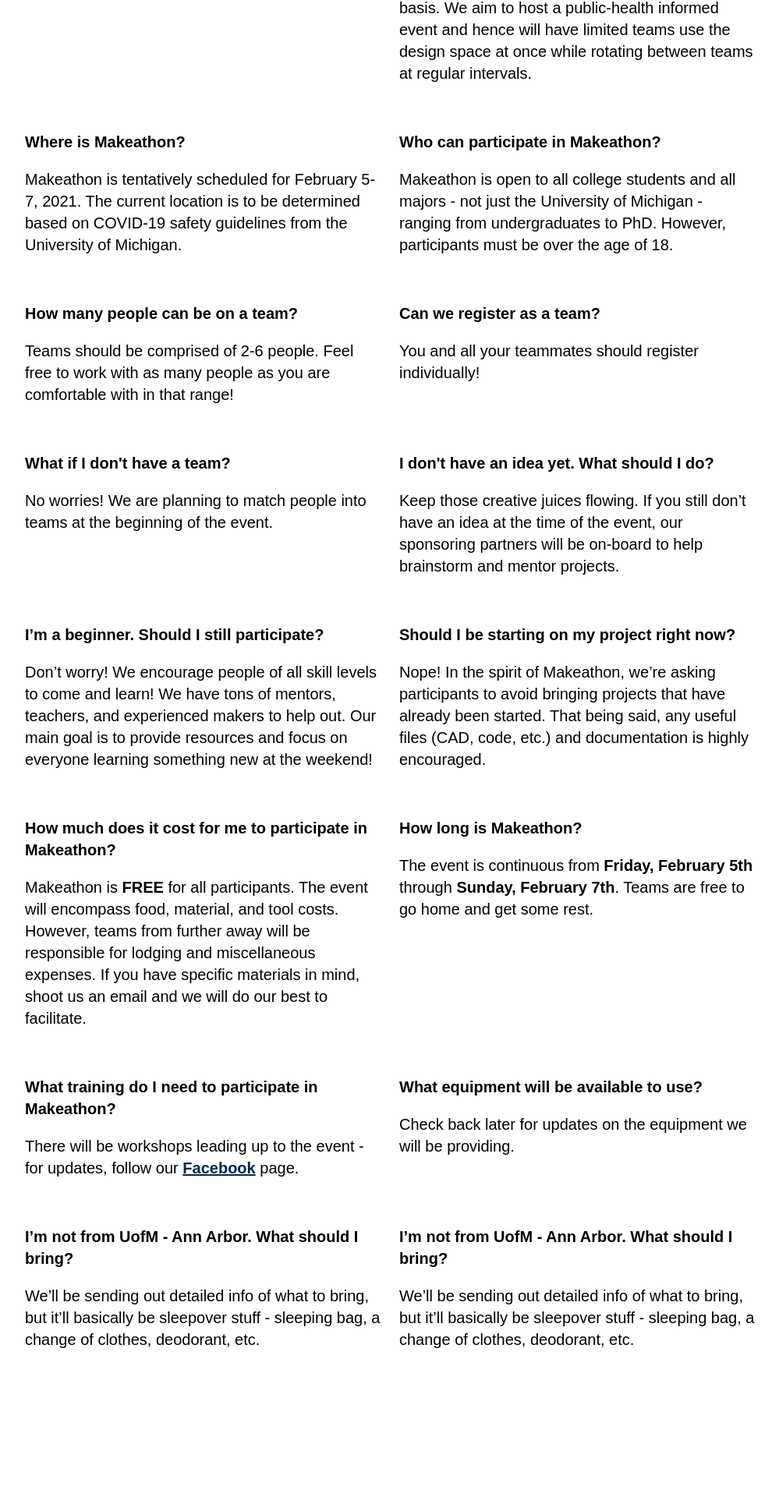
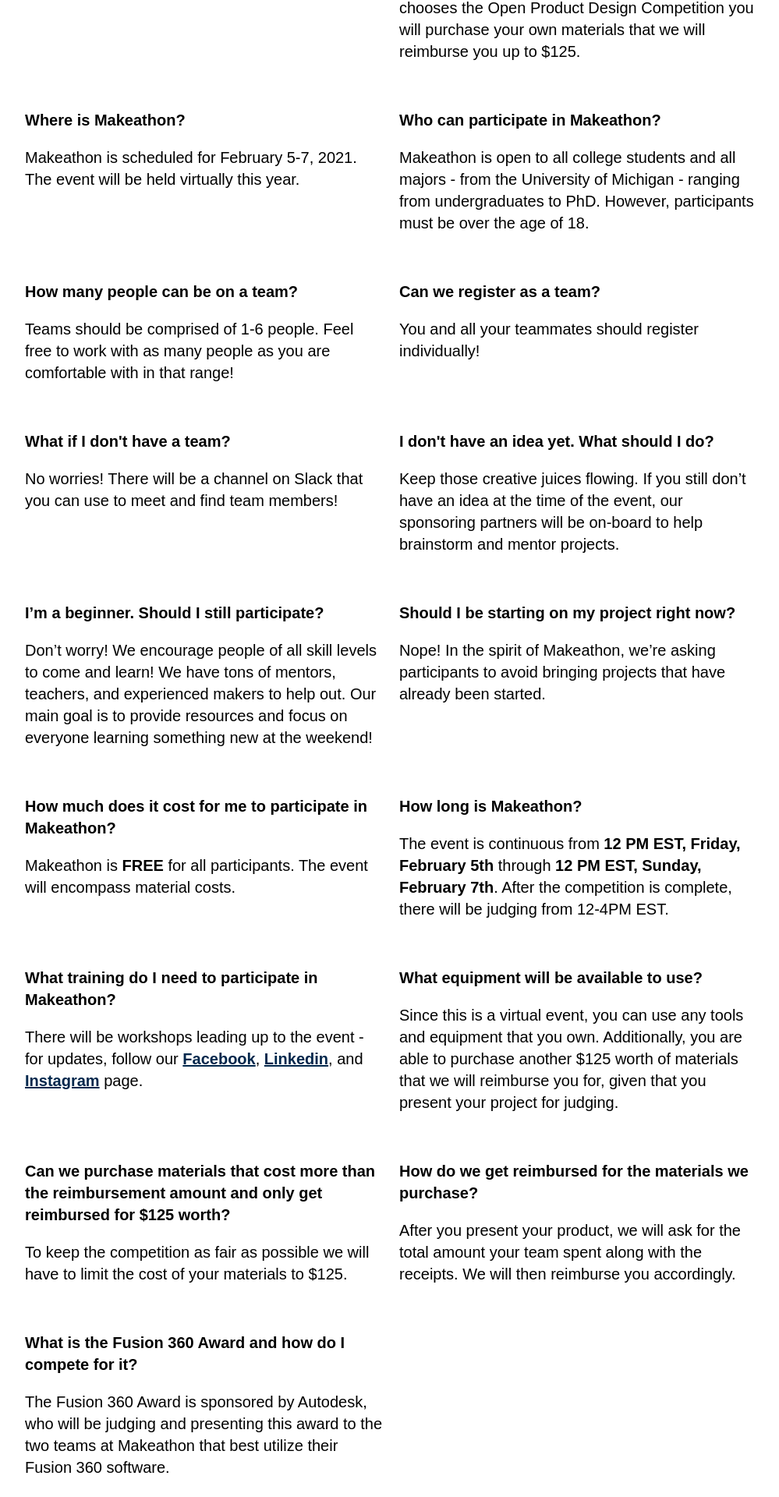
Before and after one commit to calvin-zheng/makeathon-web, a React (Create React App) app: page /faq in a window 1280 px wide. Shown: the part 483-2403 px from the top of the page at 78% size, without its empty margins (138-1137 px from the left). Before the commit the page ends 2245 px from the top, so only its background shows below. Built offline with nearby package versions, Linux system fonts and the light colour scheme; a web font is replaced by a local one.

Commit message:
Updated FAQs

```diff
--- a/src/components/faq.jsx
+++ b/src/components/faq.jsx
@@ -19,26 +19,26 @@ class FAQ extends Component {
                     <div className = "question-outer">
                         <p className = "question">How is the event going to be affected due to COVID-19?</p>
                         <p className = "answer">
-                            The event which typically took place in person in the Duderstadt Center, will be hosted partially virtually this year if need be. Participants will be able to pick up materials from the Duderstadt Center and use the machinery on a reservation basis. We aim to host a public-health informed event and hence will have limited teams use the design space at once while rotating between teams at regular intervals.
+                            The event which typically took place in person in the Duderstadt Center, will be hosted virtually this year. Participants will be able to compete in either our CAD (Computer-Aided Design) Competition or our Open Product Design Competition. If your team chooses the Open Product Design Competition you will purchase your own materials that we will reimburse you up to $125.
                         </p>
                     </div>
                     <div className = "question-outer">
                         <p className = "question">Where is Makeathon?</p>
                         <p className = "answer">
-                            Makeathon is tentatively scheduled for February 5-7, 2021. The current location is to be determined based on COVID-19 safety guidelines from the University of Michigan.
+                            Makeathon is scheduled for February 5-7, 2021. The event will be held virtually this year.
                         </p>
                     </div>
                     <div className = "question-outer">
                         <p className = "question">Who can participate in Makeathon?</p>
                         <p className = "answer">
-                            Makeathon is open to all college students and all majors - not just the University of Michigan
+                            Makeathon is open to all college students and all majors - from the University of Michigan
                             - ranging from undergraduates to PhD. However, participants must be over the age of 18.
                         </p>
                     </div>
                     <div className = "question-outer">
                         <p className = "question">How many people can be on a team?</p>
                         <p className = "answer">
-                            Teams should be comprised of 2-6 people.
+                            Teams should be comprised of 1-6 people.
                             Feel free to work with as many people as you are comfortable with in that range!
                         </p>
                     </div>
@@ -51,7 +51,7 @@ class FAQ extends Component {
                     <div className = "question-outer">
                         <p className = "question">What if I don't have a team?</p>
                         <p className = "answer">
-                            No worries! We are planning to match people into teams at the beginning of the event.
+                            No worries! There will be a channel on Slack that you can use to meet and find team members!
                         </p>
                     </div>
                     <div className = "question-outer">
@@ -73,48 +73,52 @@ class FAQ extends Component {
                         <p className = "question">Should I be starting on my project right now?</p>
                         <p className = "answer">
                             Nope! In the spirit of Makeathon, we’re asking participants to avoid bringing projects that have already been started.
-                            That being said, any useful files (CAD, code, etc.) and documentation is highly encouraged.
                         </p>
                     </div>
                     <div className = "question-outer">
                         <p className = "question">How much does it cost for me to participate in Makeathon?</p>
                         <p className = "answer">
-                            Makeathon is <b>FREE</b> for all participants. The event will encompass food, material, and tool costs.
-                            However, teams from further away will be responsible for lodging and miscellaneous expenses.
-                            If you have specific materials in mind, shoot us an email and we will do our best to facilitate.
+                            Makeathon is <b>FREE</b> for all participants. The event will encompass material costs.
                         </p>
                     </div>
                     <div className = "question-outer">
                         <p className = "question">How long is Makeathon?</p>
                         <p className = "answer">
-                            The event is continuous from <b>Friday, February 5th</b> through <b>Sunday, February 7th</b>.
-                            Teams are free to go home and get some rest.
+                            The event is continuous from <b>12 PM EST, Friday, February 5th</b> through <b>12 PM EST, Sunday, February 7th</b>. After the competition is complete, there will be judging from 12-4PM EST.
                         </p>
                     </div>
                     <div className = "question-outer">
                         <p className = "question">What training do I need to participate in Makeathon?</p>
                         <p className = "answer">
-                            There will be workshops leading up to the event - for updates, follow our <a href="https://www.facebook.com/mpoweredmakeathon">Facebook</a> page.
+                            There will be workshops leading up to the event - for updates, follow our <a href="https://www.facebook.com/mpoweredmakeathon">Facebook</a>, <a href="https://www.linkedin.com/in/mpowered-makeathon/">Linkedin</a>, and <a href="https://www.instagram.com/umichmakeathon/">Instagram</a> page.
                         </p>
                     </div>
                     <div className = "question-outer">
                         <p className = "question">What equipment will be available to use?</p>
                         <p className = "answer">
-                            Check back later for updates on the equipment we will be providing.
+                            Since this is a virtual event, you can use any tools and equipment that you own. Additionally, you are able to purchase another $125 worth of materials that we will reimburse you for, given that you present your project for judging.
                         </p>
                     </div>
                     <div className = "question-outer">
-                        <p className = "question">I’m not from UofM - Ann Arbor. What should I bring?</p>
+                        <p className = "question">Can we purchase materials that cost more than the reimbursement amount and only get reimbursed for $125 worth? </p>
                         <p className = "answer">
-                            We’ll be sending out detailed info of what to bring, but it’ll basically be sleepover stuff - sleeping bag, a change of clothes, deodorant, etc.
+                            To keep the competition as fair as possible we will have to limit the cost of your materials to $125.
                         </p>
                     </div>
                     <div className = "question-outer">
-                        <p className = "question">I’m not from UofM - Ann Arbor. What should I bring?</p>
+                        <p className = "question">How do we get reimbursed for the materials we purchase?</p>
                         <p className = "answer">
-                            We’ll be sending out detailed info of what to bring, but it’ll basically be sleepover stuff - sleeping bag, a change of clothes, deodorant, etc.
+                            After you present your product, we will ask for the total amount your team spent along with the receipts. We will then reimburse you accordingly.
                         </p>
                     </div>
+
+                    <div className = "question-outer">
+                        <p className = "question">What is the Fusion 360 Award and how do I compete for it?</p>
+                        <p className = "answer">
+                            The Fusion 360 Award is sponsored by Autodesk, who will be judging and presenting this award to the two teams at Makeathon that best utilize their Fusion 360 software.
+                        </p>
+                    </div>
+
 
                 </div>
                 </div>
```
